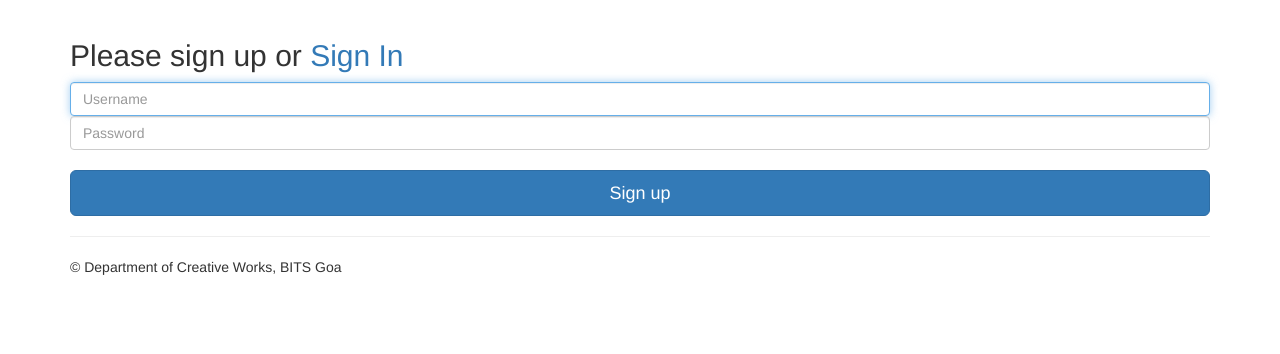
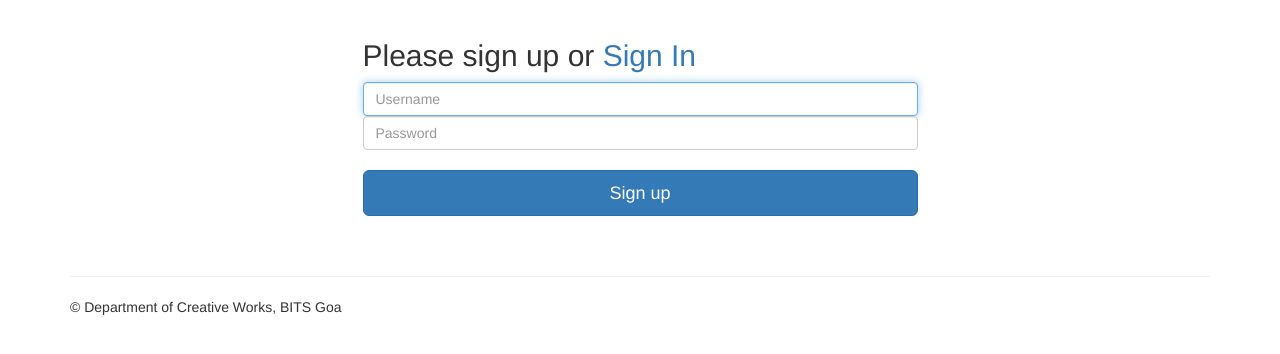
Before and after one commit to UtkarshMe/DocwTicToc, a Node server app: page /signup in a window 1280 px wide. Shown: the part 51-405 px from the top of the page. Run offline with Node 20, Linux system fonts and the light colour scheme; some libraries are stand-ins or nearby versions.

Commit message:
Make login and signup form elements smaller

```diff
--- a/views/login.ejs
+++ b/views/login.ejs
@@ -68,7 +68,9 @@
     </nav>
 
     <div class="container">
+      <div class="row">
         <br />
+        <div class="col-md-6 col-md-offset-3">
           <form class="form-signin" action="/login" method="post">
             <h2 class="form-signin-heading">Please sign in or <a href="/signup">Sign Up</a></h2>
             <label for="inputEmail" class="sr-only">Username</label>
@@ -82,9 +84,11 @@
             </div>
             <button class="btn btn-lg btn-primary btn-block" type="submit">Sign in</button>
           </form>
+        </div>
+      </div>
 
+      <br /> <br />
       <hr>
-
       <footer>
         <p>&copy; <%= app.company %></p>
       </footer>
--- a/views/signup.ejs
+++ b/views/signup.ejs
@@ -68,7 +68,9 @@
     </nav>
 
     <div class="container">
+      <div class="row">
         <br />
+        <div class="col-md-6 col-md-offset-3">
           <form class="form-signin" action="/signup" method="post">
             <h2 class="form-signin-heading">Please sign up or <a href="/login">Sign In</a></h2>
             <label for="inputEmail" class="sr-only">Username</label>
@@ -77,7 +79,10 @@
             <input type="password" id="inputPassword" name="password" class="form-control" placeholder="Password" required><br />
             <button class="btn btn-lg btn-primary btn-block" type="submit">Sign up</button>
           </form>
+        </div>
+      </div>
 
+      <br /> <br />
       <hr>
 
       <footer>
```
Lines whose indentation alone changed are shown as unchanged.
